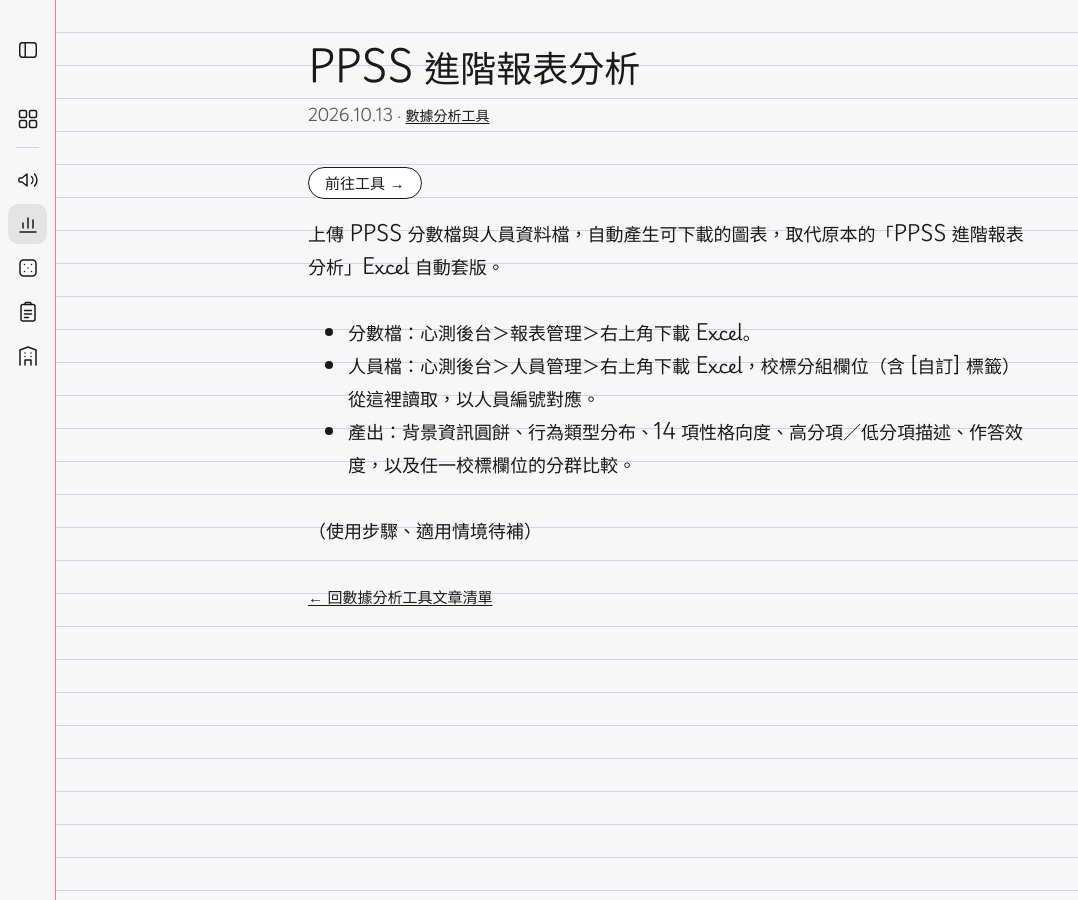
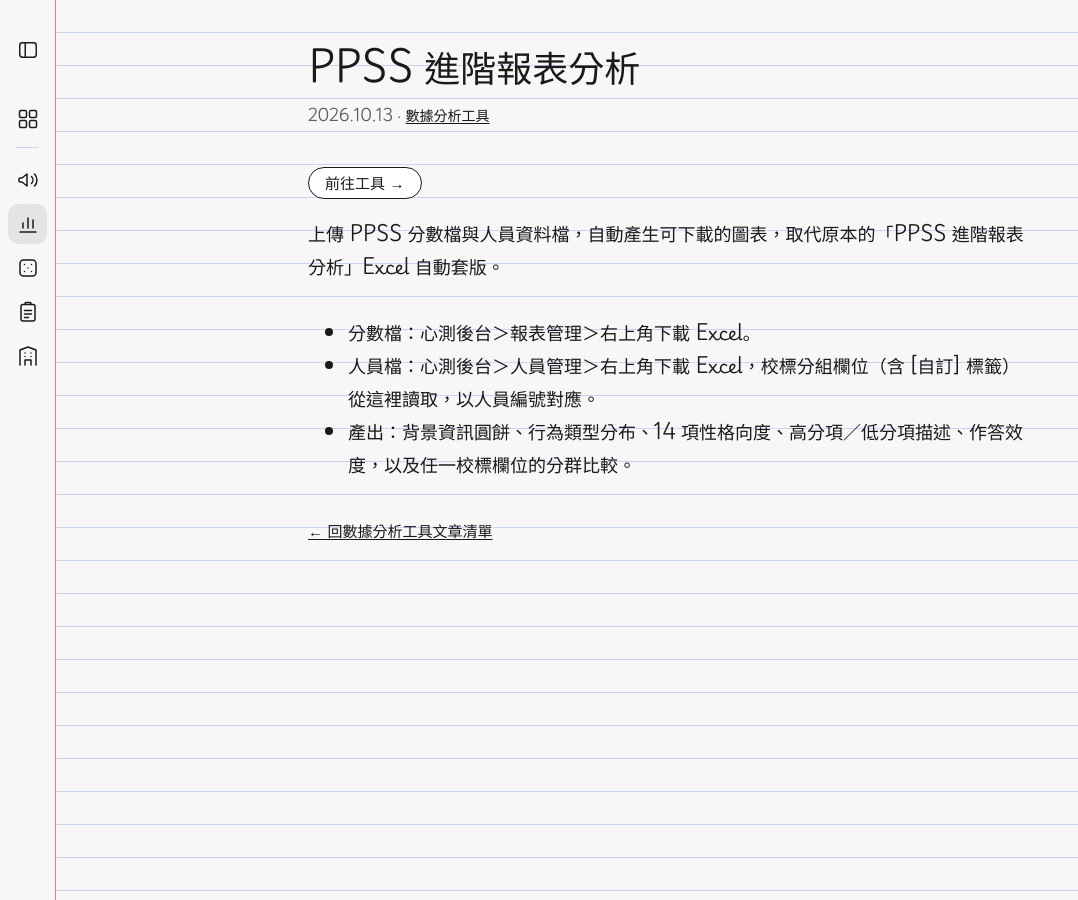
Before and after one commit to AdaSpeaking/AdaSpeaking.github.io, a Jekyll site: the page built from _posts/2026-10-13-ppss-ir.md, in a window 1280 px wide. Shown: the whole page, without its empty margins (0-1078 px from the left). Built offline with Jekyll 4.4.1, drawn with Linux system fonts in a browser that asks for light colours; some web fonts are replaced.

Commit message:
Update _posts/2026-10-13-ppss-ir.md (via Pages CMS)

```diff
--- a/_posts/2026-10-13-ppss-ir.md
+++ b/_posts/2026-10-13-ppss-ir.md
@@ -10,5 +10,3 @@
 - 分數檔：心測後台＞報表管理＞右上角下載 Excel。
 - 人員檔：心測後台＞人員管理＞右上角下載 Excel，校標分組欄位（含 [自訂] 標籤）從這裡讀取，以人員編號對應。
 - 產出：背景資訊圓餅、行為類型分布、14 項性格向度、高分項／低分項描述、作答效度，以及任一校標欄位的分群比較。
-
-（使用步驟、適用情境待補）
```
